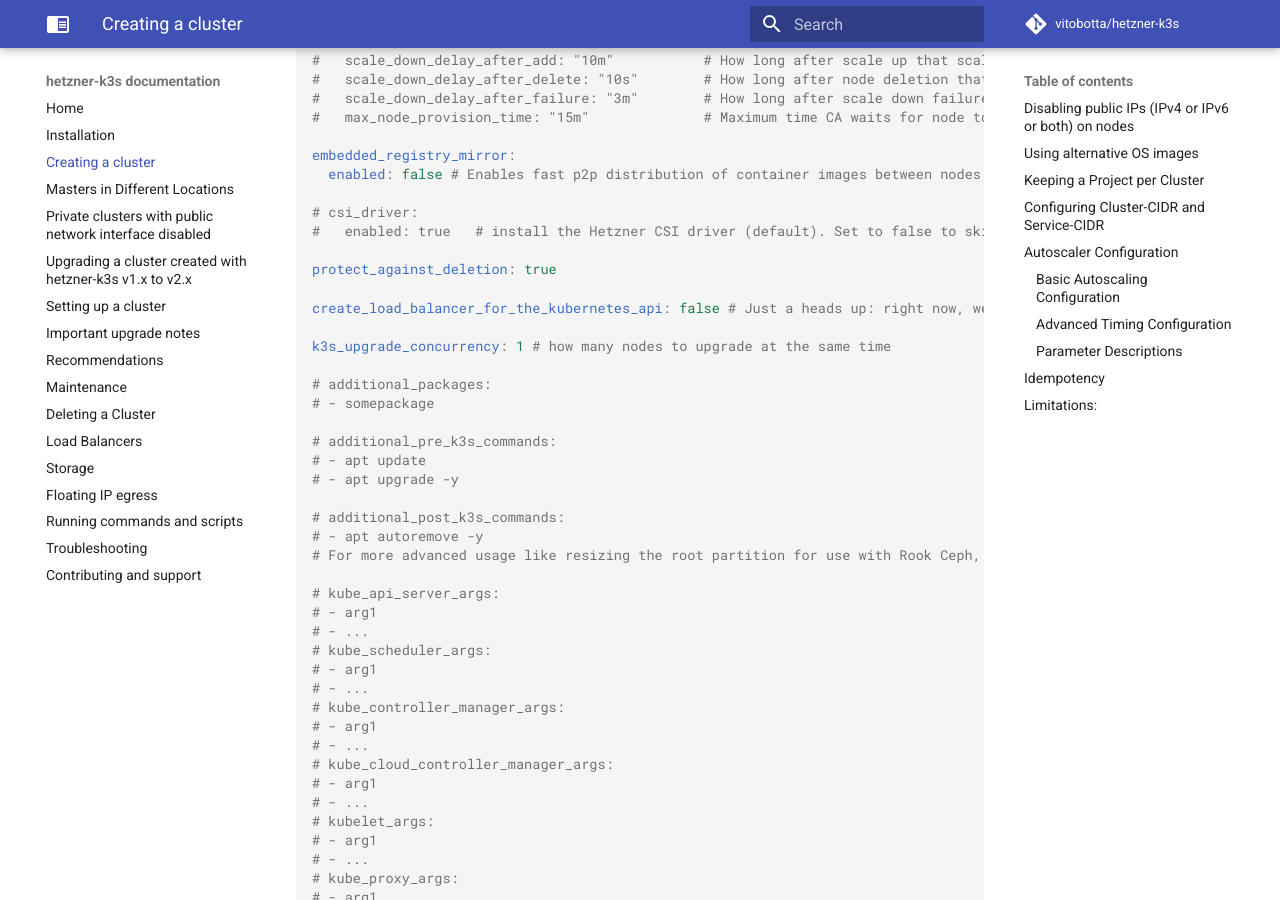
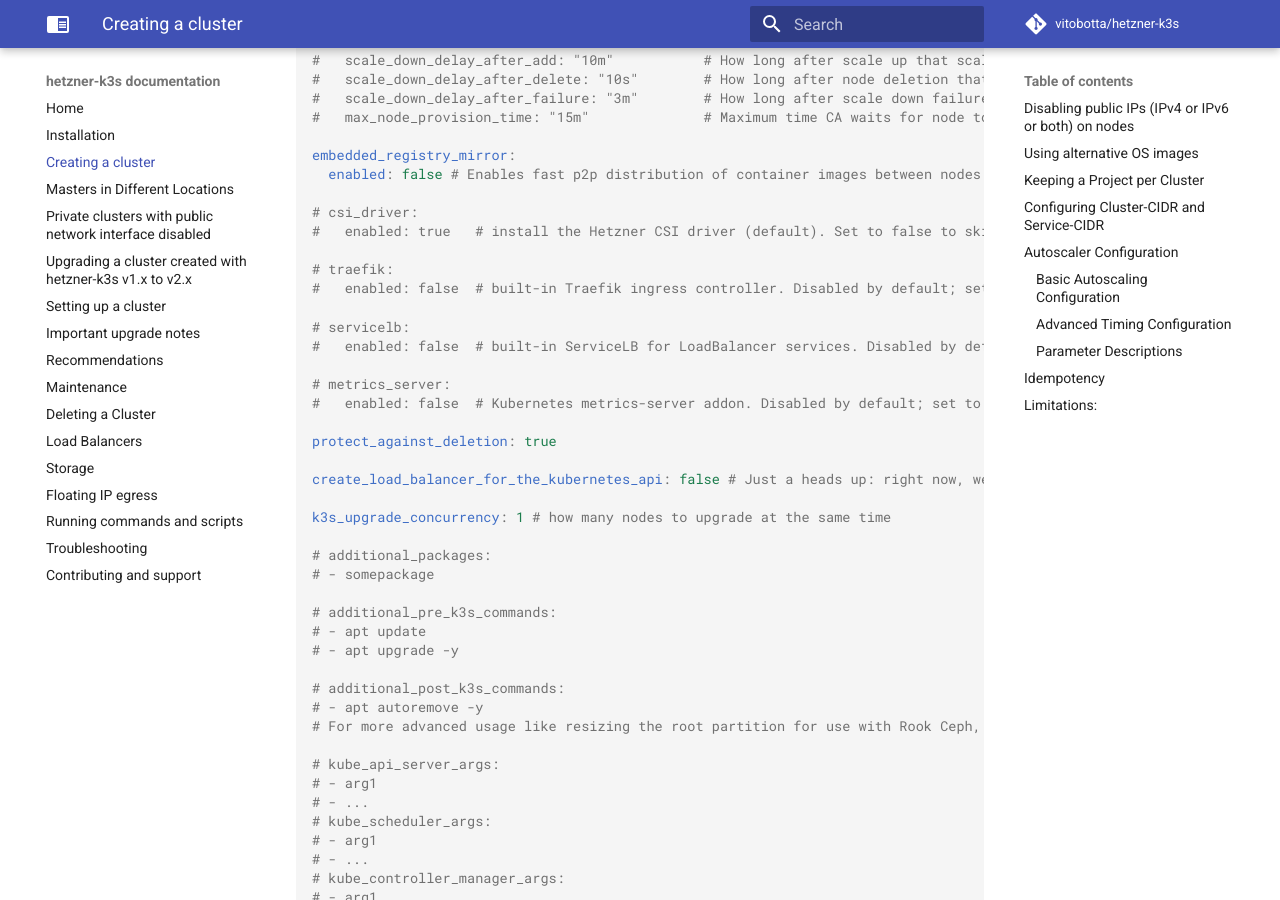
Before and after one commit to vitobotta/hetzner-k3s, an MkDocs documentation site: the page built from docs/Creating_a_cluster.md, in a window 1280 px wide and 900 px high, scrolled down 2192 px. Built offline with MkDocs 1.6.1 and Material for MkDocs 9.7.7, drawn with Linux system fonts in a browser that asks for light colours; comment, search, counter and statistics services are not loaded.

Commit message:
allow enabling traefik, servicelb, and metrics server

```diff
--- a/docs/Creating_a_cluster.md
+++ b/docs/Creating_a_cluster.md
@@ -116,6 +116,15 @@
 
 # csi_driver:
 #   enabled: true   # install the Hetzner CSI driver (default). Set to false to skip installation if you don't need persistent volumes backed by Hetzner block storage.
+
+# traefik:
+#   enabled: false  # built-in Traefik ingress controller. Disabled by default; set to true to install.
+
+# servicelb:
+#   enabled: false  # built-in ServiceLB for LoadBalancer services. Disabled by default; set to true to install.
+
+# metrics_server:
+#   enabled: false  # Kubernetes metrics-server addon. Disabled by default; set to true to install.
 
 protect_against_deletion: true
 
```
Also changed, not shown: README.md (+1 -0 lines), docs/index.md (+1 -2 lines), 6 other files.
